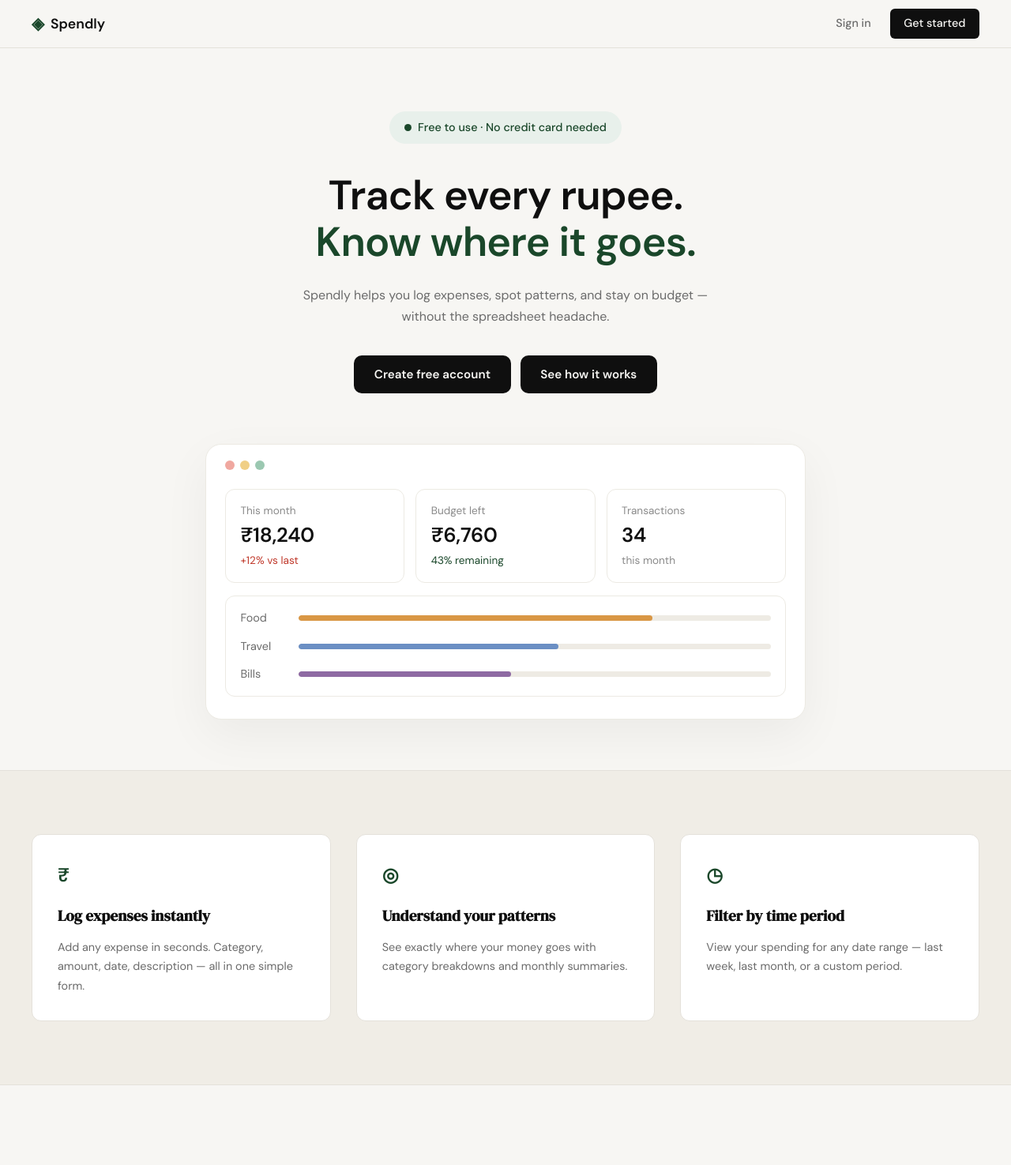
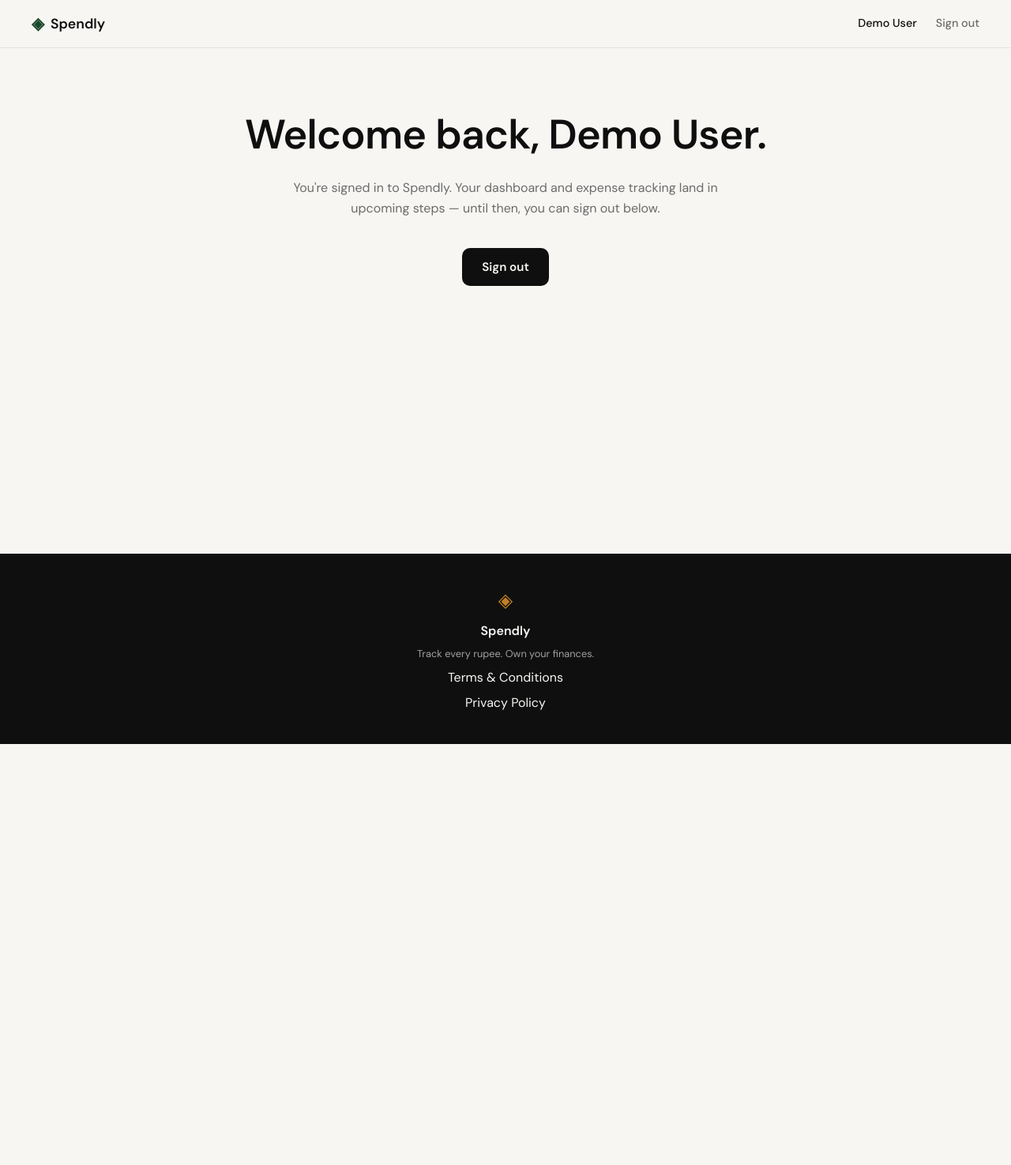
Before and after one commit to rahimx09/spendly, a Flask app: page / in a window 1280 px wide. Shown: the top 1475 px of the page at 79% size. After the commit the page ends 942 px from the top, so only its background shows below. Run offline with Flask 3, Linux system fonts and the light colour scheme; the visitor is signed in with stand-in values (Sample User, id 1); data comes from the database, SQL or seed files in the repository.

Commit message:
add login and logout functionality

```diff
--- a/app.py
+++ b/app.py
@@ -2,9 +2,16 @@ import os
 import re
 import sqlite3
 
-from flask import Flask, redirect, render_template, request, session, url_for
+from flask import Flask, g, redirect, render_template, request, session, url_for
+from werkzeug.security import check_password_hash
 
-from database.db import create_user, init_db, seed_db
+from database.db import (
+    create_user,
+    find_user_by_email,
+    find_user_by_id,
+    init_db,
+    seed_db,
+)
 
 app = Flask(__name__)
 
@@ -26,6 +33,18 @@ EMAIL_RE = re.compile(r"^[^@\s]+@[^@\s]+\.[^@\s]+$")
 # ------------------------------------------------------------------ #
 # Routes                                                              #
 # ------------------------------------------------------------------ #
+
+@app.before_request
+def load_signed_in_user():
+    """Attach the current user to `g` once per request, when signed in.
+
+    The navbar reads `g.user` to decide between the signed-in and
+    public link sets. We guard on `session.get("user_id")` so pages
+    with no signed-in user pay zero DB cost.
+    """
+    user_id = session.get("user_id")
+    g.user = find_user_by_id(user_id) if user_id else None
+
 
 @app.route("/")
 def landing():
@@ -60,7 +79,7 @@ def register():
                 error = "An account with that email already exists."
             else:
                 session["user_id"] = user_id
-                return redirect(url_for("profile"))
+                return redirect(url_for("landing"))
 
         return render_template(
             "register.html",
@@ -72,8 +91,35 @@ def register():
     return render_template("register.html")
 
 
-@app.route("/login")
+@app.route("/login", methods=["GET", "POST"])
 def login():
+    if request.method == "POST":
+        email = (request.form.get("email") or "").strip().lower()
+        password = request.form.get("password") or ""
+
+        # Validate. Order matters — first failing rule wins so the
+        # user gets the most relevant message.
+        if not email:
+            error = "Please enter your email."
+        elif len(email) > EMAIL_MAX or not EMAIL_RE.match(email):
+            error = "Please enter a valid email address."
+        elif not password:
+            error = "Please enter your password."
+        elif len(password) > PW_MAX:
+            error = "Password is too long (max 128 characters)."
+        else:
+            # Look up the user, then verify. We do NOT distinguish
+            # "no such email" from "wrong password" in the response —
+            # same generic error either way is the standard
+            # anti-enumeration pattern.
+            user = find_user_by_email(email)
+            if user and check_password_hash(user["password_hash"], password):
+                session["user_id"] = user["id"]
+                return redirect(url_for("landing"))
+            error = "Invalid email or password."
+
+        return render_template("login.html", error=error, email=email)
+
     return render_template("login.html")
 
 
@@ -93,7 +139,10 @@ def privacy():
 
 @app.route("/logout")
 def logout():
-    return "Logout — coming in Step 3"
+    # pop(..., None) is safe whether or not a user is signed in —
+    # no KeyError, no 500.
+    session.pop("user_id", None)
+    return redirect(url_for("login"))
 
 
 @app.route("/profile")
--- a/database/db.py
+++ b/database/db.py
@@ -106,6 +106,43 @@ def create_user(name: str, email: str, password: str) -> int:
         conn.close()
 
 
+def find_user_by_email(email: str) -> sqlite3.Row | None:
+    """Return the user with the given email, or None.
+
+    Lowercases the email before the query so case variants
+    (`Demo@Spendly.com` vs `demo@spendly.com`) all match the
+    same row — the same convention `create_user` and the
+    registration route already use. Returns None (does not
+    raise) when no user has that email.
+    """
+    conn = get_db()
+    try:
+        return conn.execute(
+            "SELECT id, name, email, password_hash FROM users "
+            "WHERE email = ?",
+            (email.lower(),),
+        ).fetchone()
+    finally:
+        conn.close()
+
+
+def find_user_by_id(user_id: int) -> sqlite3.Row | None:
+    """Return the user with the given id, or None.
+
+    Used by the navbar to look up the signed-in user's name
+    once per request without running a query in the template.
+    """
+    conn = get_db()
+    try:
+        return conn.execute(
+            "SELECT id, name, email, password_hash FROM users "
+            "WHERE id = ?",
+            (user_id,),
+        ).fetchone()
+    finally:
+        conn.close()
+
+
 def seed_db() -> None:
     """Insert demo user + 8 sample expenses. No-op if already seeded."""
     conn = get_db()
--- a/templates/base.html
+++ b/templates/base.html
@@ -19,8 +19,13 @@
                 <span class="brand-name">Spendly</span>
             </a>
             <div class="nav-links">
-                <a href="{{ url_for('login') }}">Sign in</a>
-                <a href="{{ url_for('register') }}" class="nav-cta">Get started</a>
+                {% if g.user %}
+                    <span class="nav-user">{{ g.user["name"] }}</span>
+                    <a href="{{ url_for('logout') }}">Sign out</a>
+                {% else %}
+                    <a href="{{ url_for('login') }}">Sign in</a>
+                    <a href="{{ url_for('register') }}" class="nav-cta">Get started</a>
+                {% endif %}
             </div>
         </div>
     </nav>
--- a/templates/landing.html
+++ b/templates/landing.html
@@ -3,6 +3,26 @@
 {% block title %}Spendly — Track Every Rupee{% endblock %}
 
 {% block content %}
+
+{% if g.user %}
+
+<section class="hero">
+    <div class="hero-inner">
+        <h1 class="hero-title">
+            Welcome back, {{ g.user["name"] }}.
+        </h1>
+        <p class="hero-subtitle">
+            You're signed in to Spendly. Your dashboard and expense
+            tracking land in upcoming steps — until then, you can
+            sign out below.
+        </p>
+        <div class="hero-actions">
+            <a href="{{ url_for('logout') }}" class="btn-primary">Sign out</a>
+        </div>
+    </div>
+</section>
+
+{% else %}
 
 <section class="hero">
     <div class="hero-inner">
@@ -115,6 +135,8 @@
     </div>
 </section>
 
+{% endif %}
+
 {% endblock %}
 
 {% block scripts %}
--- a/templates/login.html
+++ b/templates/login.html
@@ -17,11 +17,12 @@
             <div class="auth-error">{{ error }}</div>
             {% endif %}
 
-            <form method="POST" action="/login">
+            <form method="POST" action="{{ url_for('login') }}">
                 <div class="form-group">
                     <label for="email">Email address</label>
                     <input type="email" id="email" name="email"
                            class="form-input" placeholder="nitish@example.com"
+                           value="{{ email|default('') }}"
                            required autofocus>
                 </div>
                 <div class="form-group">
```
Also changed, not shown: tests/test_02_registration.py (+1 -1 lines), tests/test_03_login_logout.py (added, +309 -0 lines), .claude/specs/03-login-and-logout.md (added).
